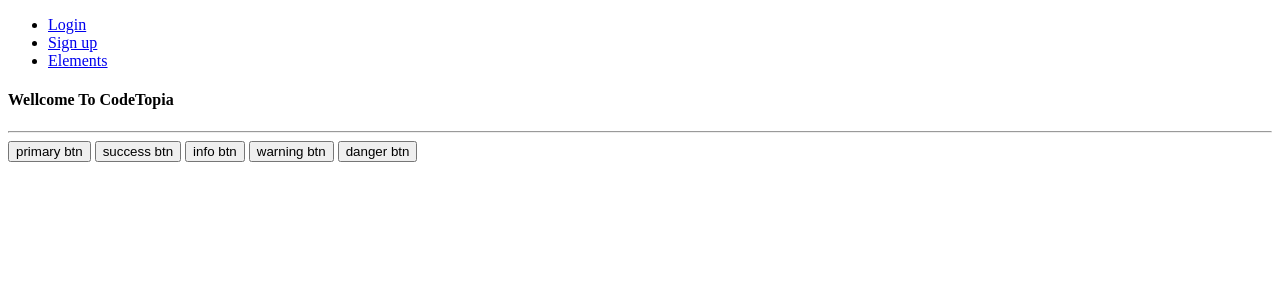
After one commit to w3gw/CodeTopia, a Django app: page /elements/ in a window 1280 px wide. The commit adds this page. Shown: the top 300 px of the page. Run offline with Django 3.2, Linux system fonts and the light colour scheme.

Commit message:
added elements route for reviewing css elements

```diff
--- a/CodeTopia/urls.py
+++ b/CodeTopia/urls.py
@@ -22,6 +22,7 @@
     path('admin/', admin.site.urls),
 
     path('', Homepage.as_view(), name="homepage"),
+    path('elements/', Elements.as_view(), name="elements"),
 
     path('', include('account.urls'))
 ]
--- a/CodeTopia/views.py
+++ b/CodeTopia/views.py
@@ -16,6 +16,7 @@
 
 __all__ = [
     "Homepage",
+    "Elements"
 ]
 
 class Homepage(View):
@@ -39,3 +40,25 @@
             request=self.request,
             template_name=self.template_name,
             context=self.get_context_data())
+
+class Elements(View):
+    """Homepage View"""
+    template_name = "elements.html"
+    title = _("CodeTopia | Elements")
+    extra_context = None
+
+    def get_context_data(self, **kwargs):
+        current_site = get_current_site(self.request)
+        context = {
+            'site': current_site,
+            'site_name': current_site.name,
+            'title': self.title,
+            **(self.extra_context or {})
+        }
+        return context
+
+    def get(self, *args, **kwargs):
+        return render(
+            request=self.request,
+            template_name=self.template_name,
+            context=self.get_context_data())
--- a/templates/base/navbar.html
+++ b/templates/base/navbar.html
@@ -5,6 +5,7 @@
         <li><a href="{% url 'account:user_login' %}">Login</a></li>
         <li><a href="{% url 'account:create_user' %}">Sign up</a></li>
     {% endif %}
+    <li><a href="{% url 'elements' %}">Elements</a></li>
 </ul>
 {% if messages %}
 	<ul class="messages">
--- /dev/null
+++ b/templates/elements.html
@@ -0,0 +1,22 @@
+{% extends 'base/base.html' %}
+
+{% block header %}
+
+{% endblock header %}
+
+{% block content %}
+
+<h4 class="primary">Wellcome To CodeTopia</h4>
+<hr>
+
+<button class="btn btn-primary">primary btn</button>
+<button class="btn btn-success">success btn</button>
+<button class="btn btn-info">info btn</button>
+<button class="btn btn-warning">warning btn</button>
+<button class="btn btn-danger">danger btn</button>
+
+{% endblock content %}
+
+{% block scripts %}
+
+{% endblock scripts %}
```
